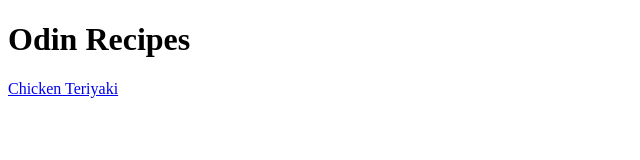
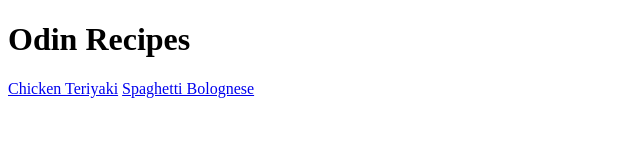
Before and after one commit to DariaTish/odin-recipes, a plain HTML site: page index.html in a window 1280 px wide. Shown: the whole page, without its empty margins (0-640 px from the left). Drawn offline with Linux system fonts and the light colour scheme.

Commit message:
Add bolognese recipe link

```diff
--- a/index.html
+++ b/index.html
@@ -4,10 +4,11 @@
     <meta charset="UTF-8">
     <meta http-equiv="X-UA-Compatible" content="IE=edge">
     <meta name="viewport" content="width=device-width, initial-scale=1.0">
-    <title>Recipe</title>
+    <title>Chicken Teriyaki recipe</title>
 </head>
 <body>
     <h1>Odin Recipes</h1>
     <a href="./recipes/chicken-teriyaki.html">Chicken Teriyaki</a>
+    <a href="./recipes/pasta-bolognese.html">Spaghetti Bolognese</a>
 </body>
 </html>
```
